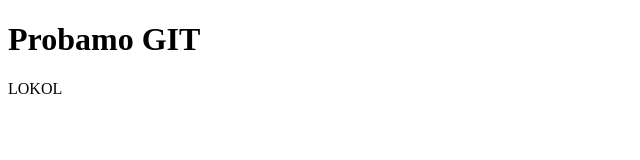
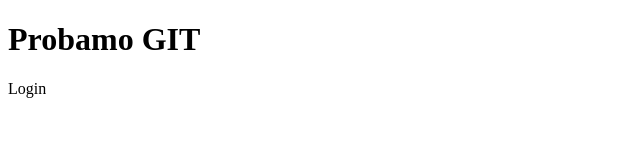
Before and after one commit to adapejic/training_rep, a plain HTML site: page index.html in a window 1280 px wide. Shown: the full height of the page, 0-640 px from the left. Drawn offline with Linux system fonts and the light colour scheme.

Commit message:
login form

```diff
--- a/index.html
+++ b/index.html
@@ -5,6 +5,6 @@
 </head>
 <body>
 	<h1>Probamo GIT</h1>
-	<p>LOKOL</p>
+	<form>Login</form>
 </body>
 </html>
--- a/style.css
+++ /dev/null
@@ -1 +0,0 @@
-console.log('Cao');
```
Also changed, not shown: login.html (added), 1 other file.
